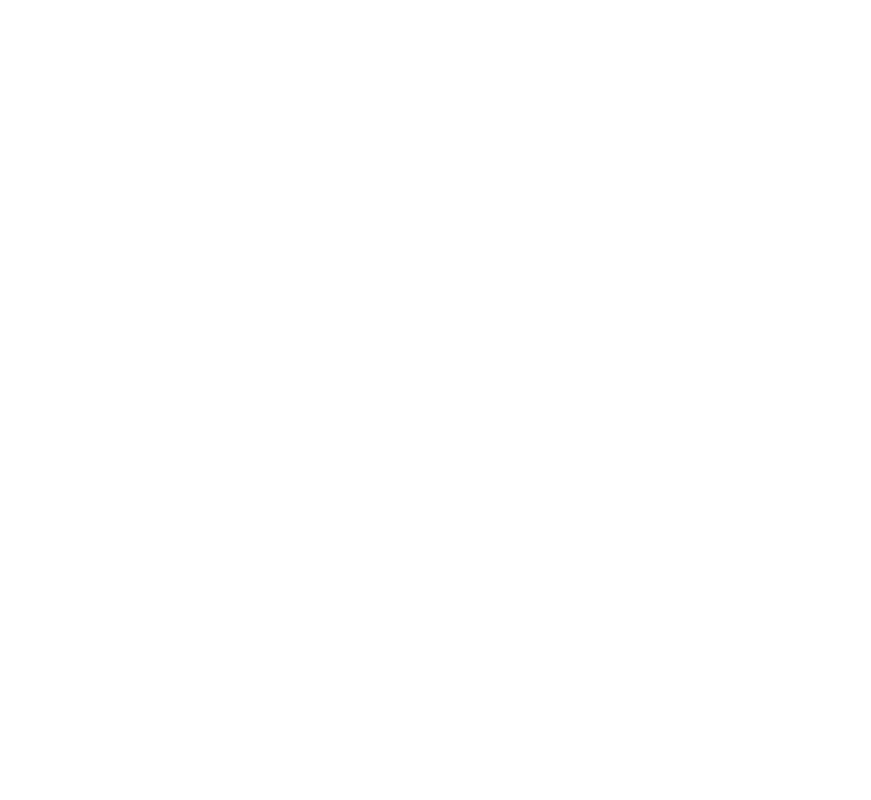
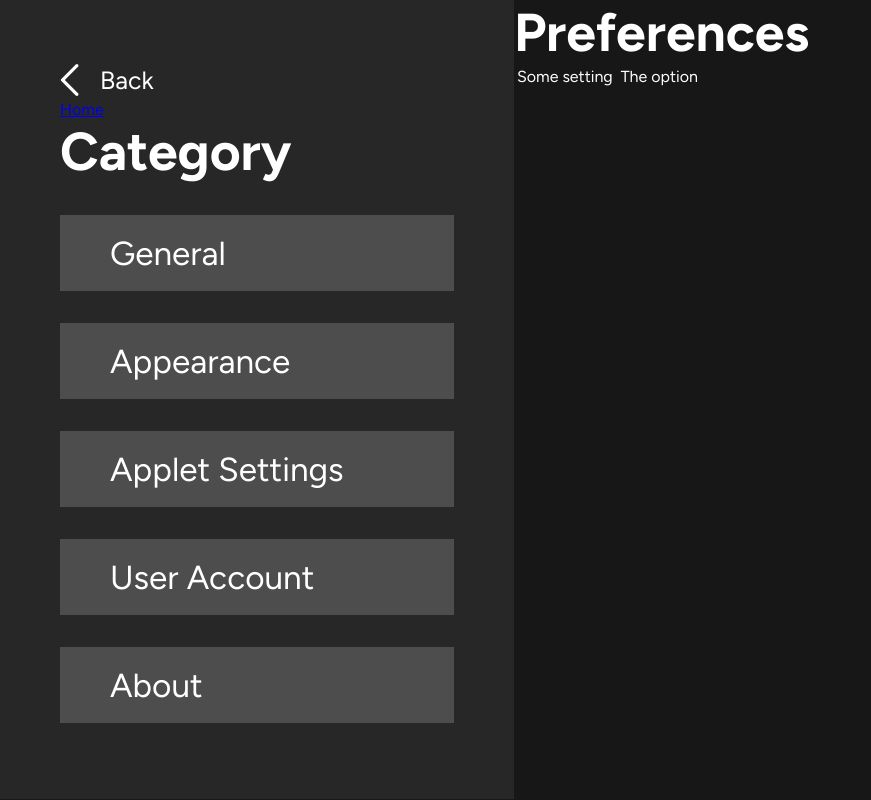
Before and after one commit to jongia132/sdd-major-project, a React (Create React App) app: page /settings in a window 1280 px wide. Before the commit this address had no page. Shown: the whole page, without its empty margins (0-871 px from the left). Built offline with nearby package versions, Linux system fonts and the light colour scheme.

Commit message:
Temporarily remove Pomodoro functionality

```diff
--- a/src/App.css
+++ b/src/App.css
@@ -1,38 +1,11 @@
-.App {
-  text-align: center;
+@import url('https://fonts.googleapis.com/css2?family=Figtree:wght@400;600;700&display=swap');
+* {
+  font-family: 'Figtree', sans-serif;
 }
 
-.App-logo {
-  height: 40vmin;
-  pointer-events: none;
+.section-header {
+    color: white;
+    font-size: 40pt;
+    font-weight: bold;
+    margin:0
 }
-
-@media (prefers-reduced-motion: no-preference) {
-  .App-logo {
-    animation: App-logo-spin infinite 20s linear;
-  }
-}
-
-.App-header {
-  background-color: #282c34;
-  min-height: 100vh;
-  display: flex;
-  flex-direction: column;
-  align-items: center;
-  justify-content: center;
-  font-size: calc(10px + 2vmin);
-  color: white;
-}
-
-.App-link {
-  color: #61dafb;
-}
-
-@keyframes App-logo-spin {
-  from {
-    transform: rotate(0deg);
-  }
-  to {
-    transform: rotate(360deg);
-  }
-}
--- a/src/App.tsx
+++ b/src/App.tsx
@@ -1,16 +1,20 @@
-import './App.css';
-import {BrowserRouter as Router, Routes, Route} from 'react-router-dom';
+import './App.css'
+import {BrowserRouter as Router, Routes, Route} from 'react-router-dom'
 import Index from "./applets/index"
-import Pomodoro from './applets/Pomodoro';
+import Pomodoro from './applets/Pomodoro'
+import Settings from "./applets/settings"
 
 function App() {
   return (
+    <div>
       <Router>
         <Routes>
           <Route path='/' element={<Index/>}/>
           <Route path='/pomodoro' element={<Pomodoro/>}/>
+          <Route path='/settings' element={<Settings/>}/>
         </Routes>
       </Router>
+    </div>
   );
 }
 export default App;
--- a/src/applets/Pomodoro.tsx
+++ b/src/applets/Pomodoro.tsx
@@ -6,37 +6,33 @@ const Pomodoro = () => {
         count: 0
     };
 
-    function startTimer() {
-        setTime(document.getElementById("length").value)
-        if (Time.mins < 1 || Time.mins > 99) {
-            return alert("Fuck you")
-        }
-        // eslint-disable-next-line
-        else if (Time.mins == 69) {
-            return alert("no")
-        }
-        document.getElementById("start").setAttribute('disabled', true)
-        let timer = setInterval(function() {
-            if (Time.count < 1) {
-                document.getElementById("timer").innerText = "lol"
-                clearInterval(timer)
-                alert("Done!")
-            }
-            else {
-                Time.count -= 1
-                Time.mins = Math.floor(Time.count/60)
-                Time.secs = Time.count % 60
-                console.table(Time)
-                CurrentTime()
-            }
-        }, 1000)
-    }
+    // function startTimer() {
+    //     setTime(document.getElementById("length").value)
+    //     if (Time.mins < 1 || Time.mins > 99) {
+    //         return alert("Invalid value")
+    //     }
+    //     document.getElementById("start").setAttribute('disabled', true)
+    //     let timer = setInterval(function() {
+    //         if (Time.count < 1) {
+    //             document.getElementById("timer").innerText = "lol"
+    //             clearInterval(timer)
+    //             alert("Done!")
+    //         }
+    //         else {
+    //             Time.count -= 1
+    //             Time.mins = Math.floor(Time.count/60)
+    //             Time.secs = Time.count % 60
+    //             console.table(Time)
+    //             CurrentTime()
+    //         }
+    //     }, 1000)
+    // }
 
-    // Timer components
-    function setTime(mins) {
-        Time.mins = mins
-        Time.count = mins*60
-    }
+    // // Timer components
+    // function setTime(mins) {
+    //     Time.mins = mins
+    //     Time.count = mins*60
+    // }
 
     function CurrentTime() {
         return <span>{Time.mins}:{Time.secs}</span>;
@@ -45,10 +41,10 @@ const Pomodoro = () => {
     // Return app
     return (
     <div className="pomodoro-timer">
-        <h1>Funny Timer</h1>
+        <h1>Pomodoro Timer</h1>
         <p id="timer"><CurrentTime /></p>
         <input type="number" min="1" max="99" id="length" className="length" step="1"></input>
-        <input type="submit" onClick={startTimer} id="start" className="start" value="Start"></input>
+        {/* <input type="submit" onClick={startTimer} id="start" className="start" value="Start"></input> */}
     </div>
     )
 }
--- a/src/applets/index.tsx
+++ b/src/applets/index.tsx
@@ -2,6 +2,7 @@ const Index = () => {
     return (
         <main>
             <a href="/pomodoro">Pomodoro</a>
+            <a href="/settings">Settings</a>
         </main>
     )
 }
--- /dev/null
+++ b/src/applets/settings.css
@@ -0,0 +1,32 @@
+html {
+    background:#171717;
+    color: white
+}
+
+nav {
+    width: fit-content;
+    background: #272727;
+    padding: 60px;
+    float: left
+}
+
+nav > ul {
+    padding: 0
+}
+
+nav > ul > li {
+    list-style: none;
+    box-sizing: border-box;
+    width: 394px;
+    height: 76px;
+    margin-top: 32px;
+    padding-left: 50px;
+    background: #4D4D4D;
+    display:flex;
+    flex-direction: row;
+    align-items: center;
+}
+
+.menu-options {
+    font-size: 25pt;
+}
--- /dev/null
+++ b/src/applets/settings.tsx
@@ -0,0 +1,40 @@
+import './settings.css'
+import BackButton from '../components/backButton'
+const settings = () => {
+
+
+    return(
+        <div>
+            <nav>
+                <BackButton/>
+                <a href="/">Home</a>
+                <p className='section-header'>Category</p>
+                <ul>
+                    <li className='menu-options'>General</li>
+                    <li className='menu-options'>Appearance</li>
+                    <li className='menu-options'>Applet Settings</li>
+                    <li className='menu-options'>User Account</li>
+                    <li className='menu-options'>About</li>
+                </ul>
+            </nav>
+            <section id="general">
+                <p className='section-header'>Preferences</p>
+                <table>
+                    <tbody>
+                        <tr>
+                            <td>Some setting</td>
+                            <td></td>
+                            <td>The option</td>
+                        </tr>
+                    </tbody>
+                </table>
+            </section>
+            <section id="appearance"></section>
+            <section id="applet-settings"></section>
+            <section id="user-account"></section>
+            <section id="about"></section>
+        </div>
+    )
+}
+
+export default settings
--- /dev/null
+++ b/src/components/backButton.tsx
@@ -0,0 +1,15 @@
+import backIcon from "../assets/arrow_back.svg"
+const backButton = () => {
+
+    return(
+        <span style={{
+            fontSize: "25px",
+            display: "flex",
+            flexDirection: "row",
+            alignItems: "center",
+            cursor: "pointer"
+            }} ><img src={backIcon} height="40px"></img>Back
+        </span>
+    )
+}
+export default backButton
```
Also changed, not shown: src/assets/arrow_back.svg (added).
